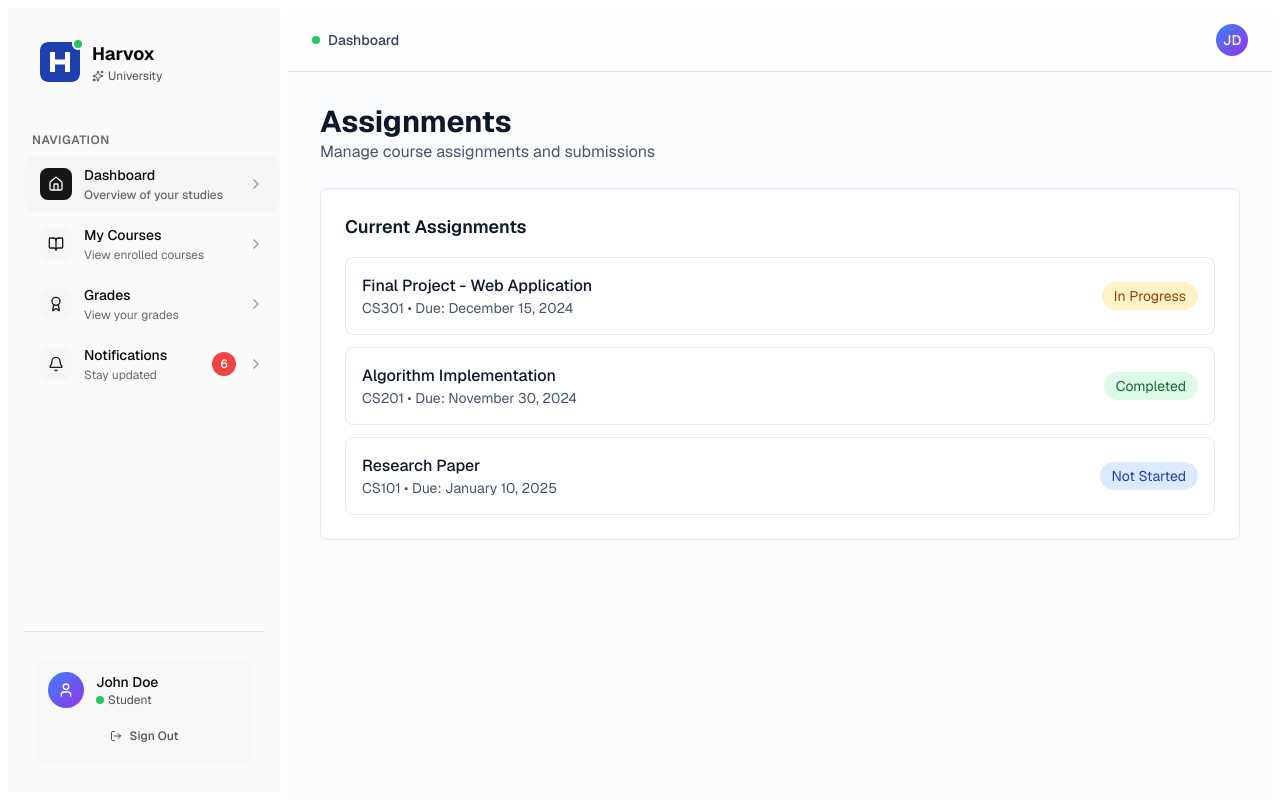
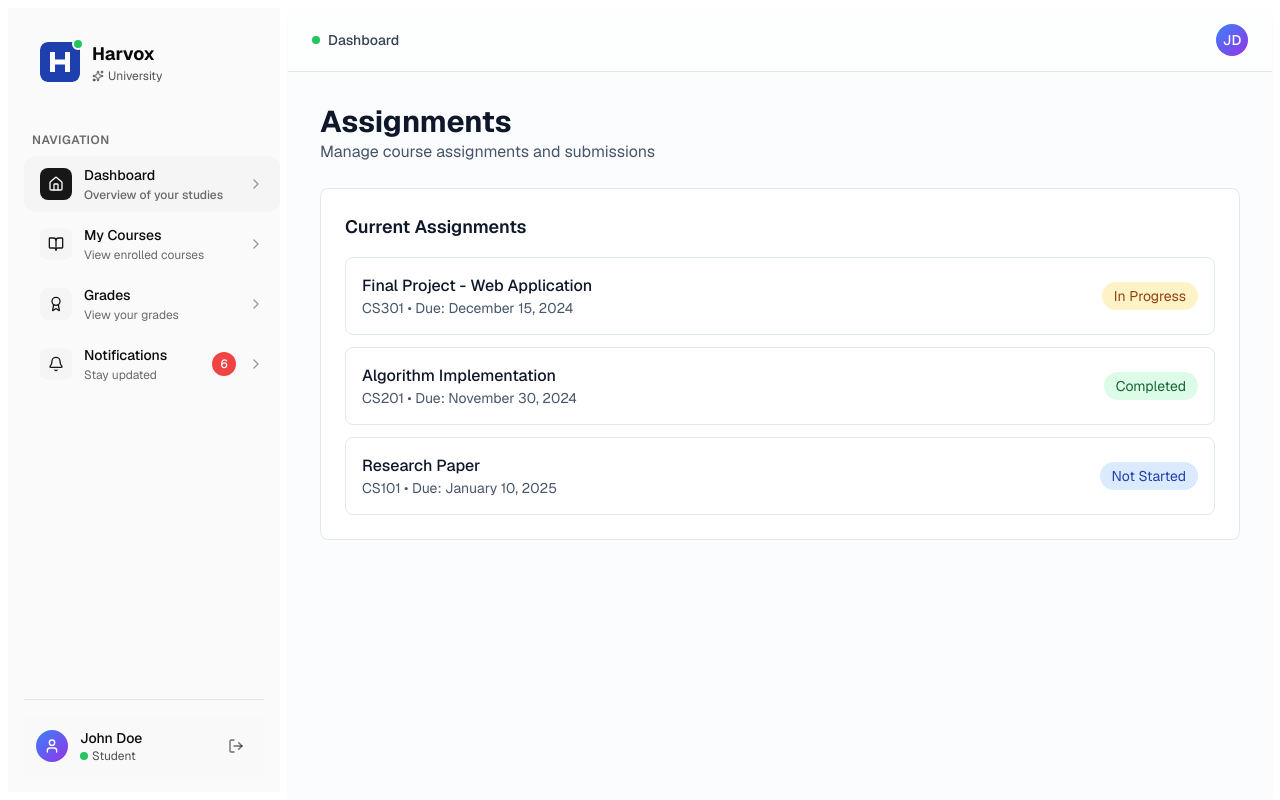
Before and after one commit to stefanmijicswe/isakwa-monorepo, a Next.js app in the folder apps/client/: page /dashboard/assignments in a window 1280 px wide. Shown: the top 800 px of the page. Built offline with nearby package versions, Linux system fonts and the light colour scheme.

Commit message:
fix: simplify user profile footer for better bottom positioning

```diff
--- a/apps/client/app/dashboard/components/app-sidebar.tsx
+++ b/apps/client/app/dashboard/components/app-sidebar.tsx
@@ -240,12 +240,10 @@ export function AppSidebar({ ...props }: React.ComponentProps<typeof Sidebar>) {
 
         <SidebarFooter>
           <SidebarSeparator />
-          <SidebarGroup>
-            <SidebarGroupContent>
-              <div className="p-3">
-                <div className="bg-sidebar-accent/50 rounded-lg p-3">
+          <div className="p-2">
+            <div className="bg-sidebar-accent/30 rounded-lg p-3">
               <div className="flex items-center gap-3">
-                    <div className="h-9 w-9 rounded-full bg-gradient-to-br from-blue-500 to-purple-600 flex items-center justify-center">
+                <div className="h-8 w-8 rounded-full bg-gradient-to-br from-blue-500 to-purple-600 flex items-center justify-center">
                   <User className="h-4 w-4 text-white" />
                 </div>
                 <div className="flex flex-col flex-1 min-w-0">
@@ -257,19 +255,16 @@ export function AppSidebar({ ...props }: React.ComponentProps<typeof Sidebar>) {
                      getCurrentUserRole() === 'studentService' ? 'Staff' : 'Administrator'}
                   </div>
                 </div>
-                  </div>
-
                 <button
                   onClick={handleLogout}
-                    className="w-full mt-3 px-3 py-2 text-xs font-medium text-sidebar-foreground/70 hover:text-sidebar-foreground hover:bg-sidebar-accent rounded-md transition-colors flex items-center justify-center gap-2"
+                  className="p-2 text-sidebar-foreground/60 hover:text-sidebar-foreground hover:bg-sidebar-accent/50 rounded-md transition-colors"
+                  title="Sign Out"
                 >
-                    <LogOut className="h-3 w-3" />
-                    Sign Out
+                  <LogOut className="h-4 w-4" />
                 </button>
               </div>
             </div>
-            </SidebarGroupContent>
-          </SidebarGroup>
+          </div>
         </SidebarFooter>
       </Sidebar>
 
```
Lines whose indentation alone changed are shown as unchanged.
